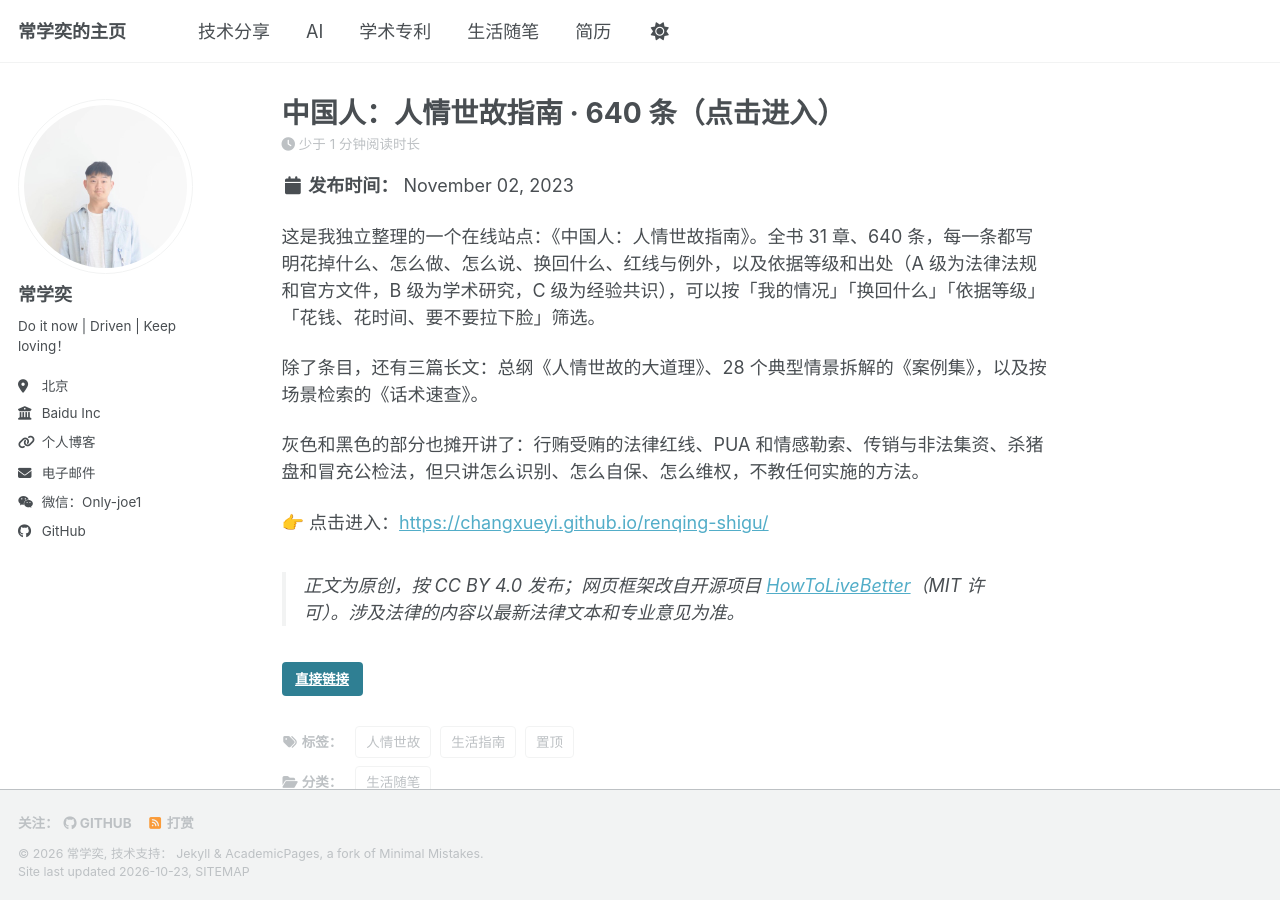
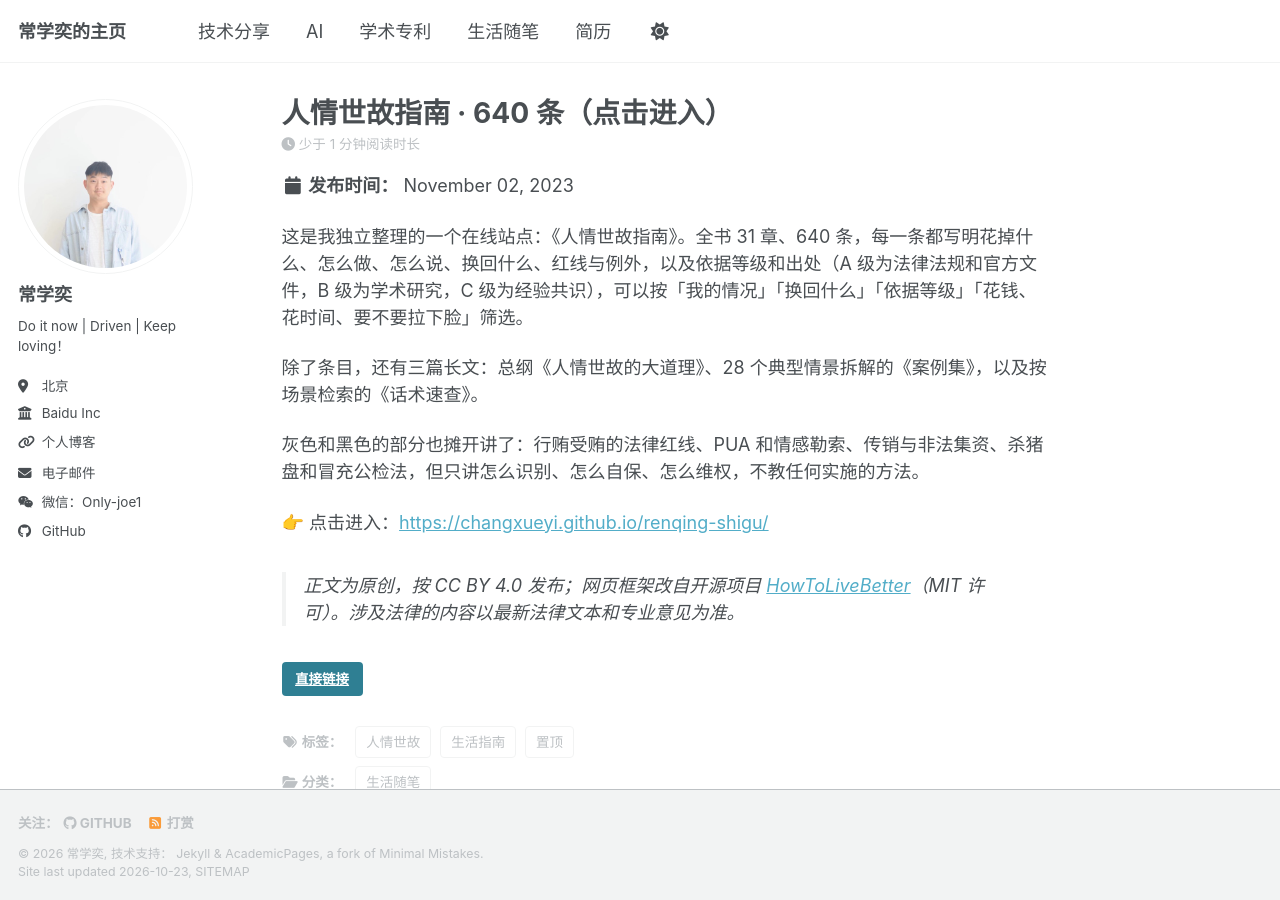
Before and after one commit to changxueyi/changxueyi.github.io, a Jekyll site: the page built from _posts/2023-11-02-renqing-shigu-link.md, in a window 1280 px wide and 900 px high. Built offline with Jekyll 4.4.1, drawn with Linux system fonts in a browser that asks for light colours; a style sheet for code colours, icons or effects is not loaded.

Commit message:
生活随笔：置顶卡片改名为《人情世故指南》

```diff
--- a/_posts/2023-11-02-renqing-shigu-link.md
+++ b/_posts/2023-11-02-renqing-shigu-link.md
@@ -1,5 +1,5 @@
 ---
-title: "中国人：人情世故指南 · 640 条（点击进入）"
+title: "人情世故指南 · 640 条（点击进入）"
 date: 2023-11-02 12:00:00 +0800
 categories: [生活随笔]
 tags: [置顶, 人情世故, 生活指南]
@@ -8,7 +8,7 @@ link: https://changxueyi.github.io/renqing-shigu/
 excerpt: "讲清规则，也讲清人心：31 章、640 条，覆盖说话分寸、拒绝、求人办事、送礼随份子、饭局酒桌、亲戚父母、婚恋彩礼、职场与体制内、办事维权、邻里、微信社交，以及行贿、操控、PUA、诈骗的识别与自保。点击标题直接进入完整站点。"
 ---
 
-这是我独立整理的一个在线站点：《中国人：人情世故指南》。全书 31 章、640 条，每一条都写明花掉什么、怎么做、怎么说、换回什么、红线与例外，以及依据等级和出处（A 级为法律法规和官方文件，B 级为学术研究，C 级为经验共识），可以按「我的情况」「换回什么」「依据等级」「花钱、花时间、要不要拉下脸」筛选。
+这是我独立整理的一个在线站点：《人情世故指南》。全书 31 章、640 条，每一条都写明花掉什么、怎么做、怎么说、换回什么、红线与例外，以及依据等级和出处（A 级为法律法规和官方文件，B 级为学术研究，C 级为经验共识），可以按「我的情况」「换回什么」「依据等级」「花钱、花时间、要不要拉下脸」筛选。
 
 除了条目，还有三篇长文：总纲《人情世故的大道理》、28 个典型情景拆解的《案例集》，以及按场景检索的《话术速查》。
 
```
